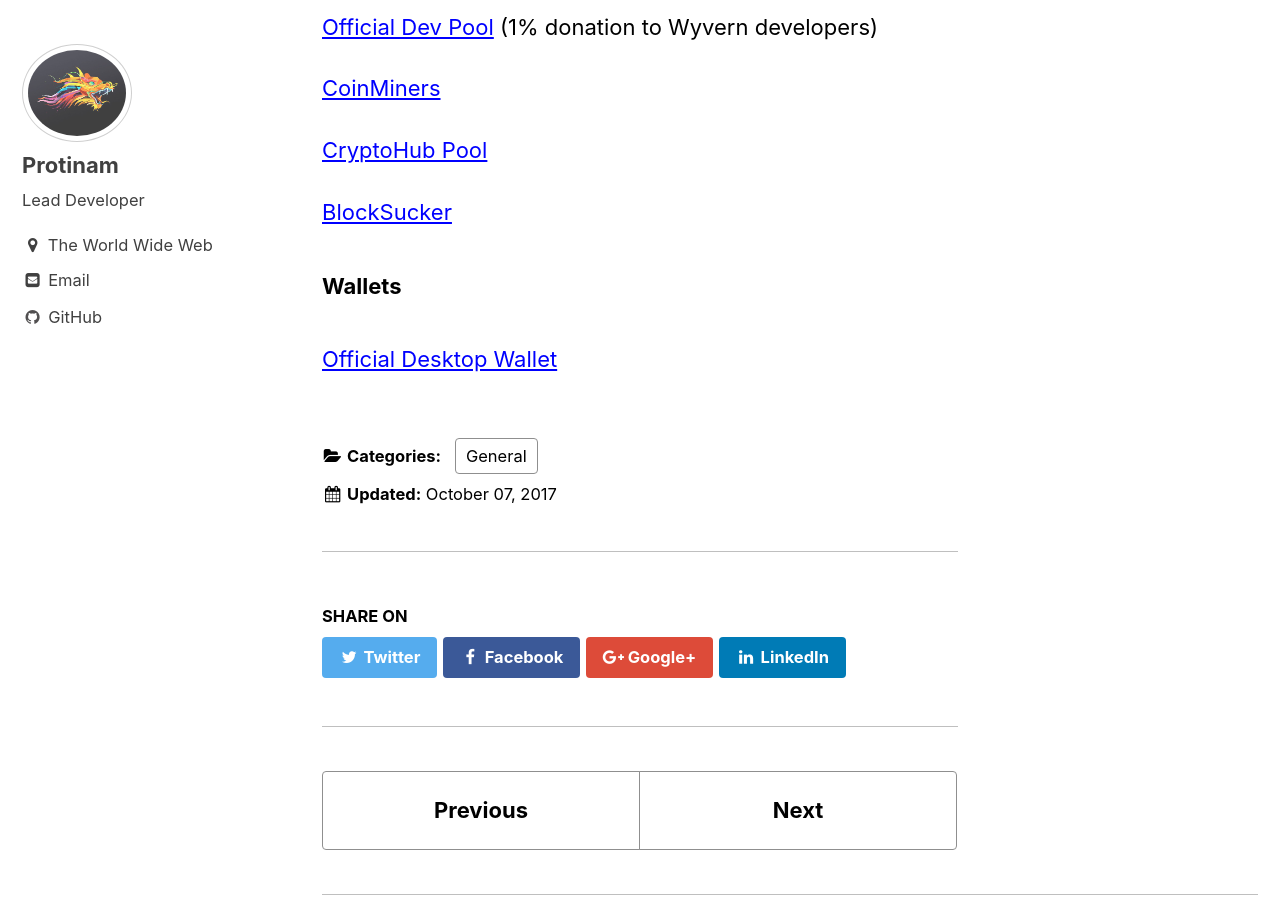
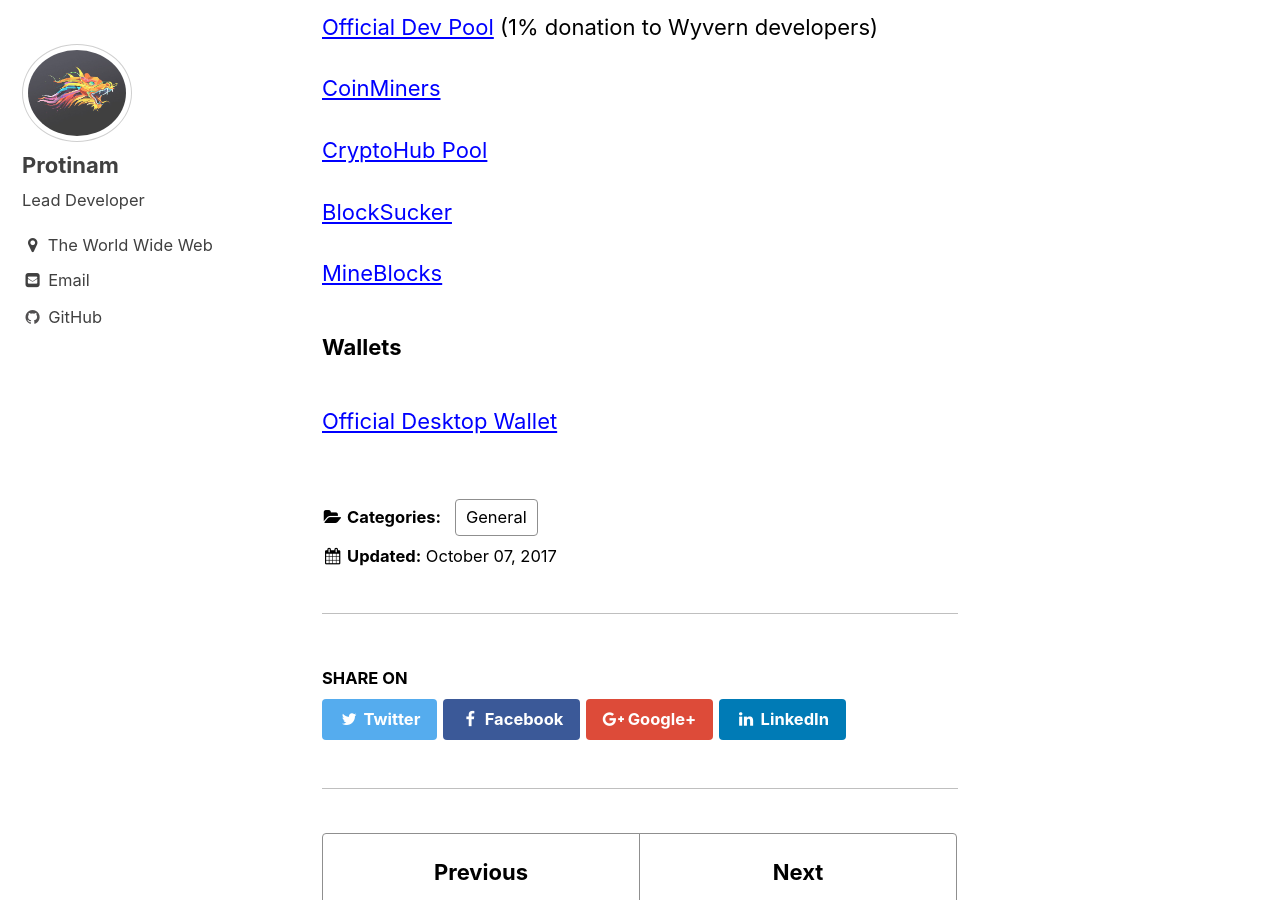
Before and after one commit to ProjectWyvern/archive.projectwyvern.com, a Jekyll site: the page built from _posts/2017-10-07-service-providers.markdown, in a window 1280 px wide and 900 px high, scrolled down 744 px. Built offline with Jekyll 4.4.1, drawn with Linux system fonts in a browser that asks for light colours.

Commit message:
Add MineBlocks pool

```diff
--- a/_posts/2017-10-07-service-providers.markdown
+++ b/_posts/2017-10-07-service-providers.markdown
@@ -25,6 +25,8 @@
 
 [BlockSucker][blocksucker]
 
+[MineBlocks][mineblocks]
+
 
 ### Wallets
 
@@ -37,4 +39,5 @@
 [coinminers]:       https://pool.coin-miners.info/
 [cryptohubpool]:    https://cryptohub.online/pools/
 [blocksucker]:      https://blocksuckernation.com/
+[mineblocks]:       http://pool.mineblocks.co.uk/getting_started
 [desktopwallet]:    /tutorials/getting-started
```
